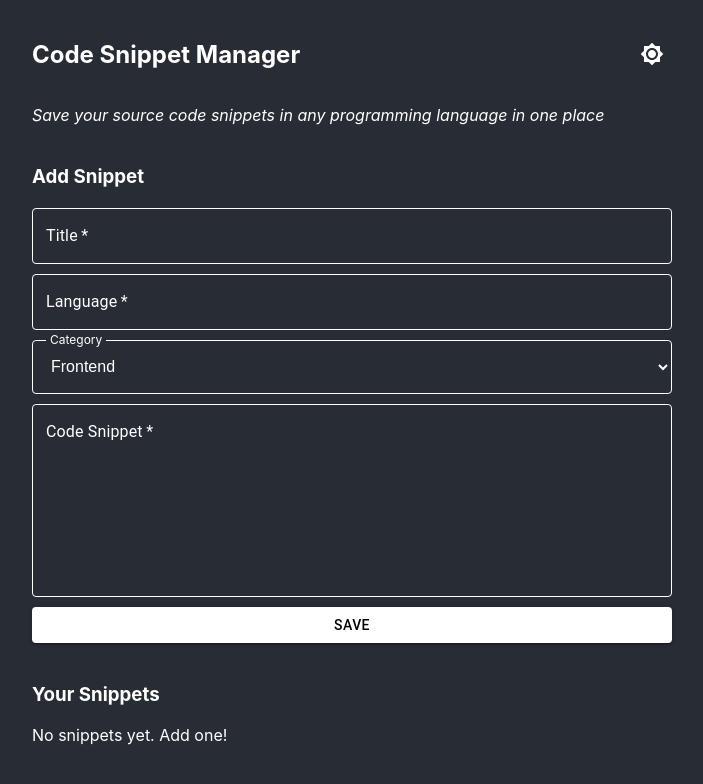
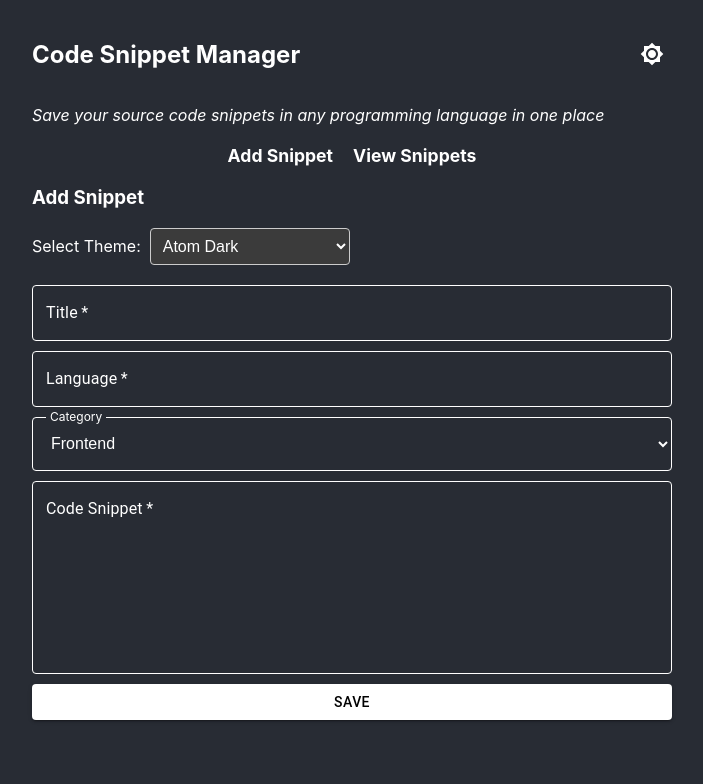
Before and after one commit to thedevarchive/code-snippet-manager, a React (Create React App) app: page / in a window 1280 px wide. Shown: the top 784 px of the page, without its empty margins (288-991 px from the left). Built offline with nearby package versions, Linux system fonts and the light colour scheme.

Commit message:
Added navigation bar allowing users to switch between the Add Snippet and View Snippets page

```diff
--- a/package.json
+++ b/package.json
@@ -13,6 +13,7 @@
     "@testing-library/user-event": "^13.5.0",
     "react": "^19.0.0",
     "react-dom": "^19.0.0",
+    "react-router-dom": "^7.3.0",
     "react-scripts": "5.0.1",
     "react-syntax-highlighter": "^15.6.1",
     "web-vitals": "^2.1.4"
--- a/src/App.jsx
+++ b/src/App.jsx
@@ -1,6 +1,5 @@
 import { useState, useEffect } from "react";
-import { CATEGORIES, SnippetForm } from "./components/SnippetForm";
-import SnippetList from "./components/SnippetList";
+import { BrowserRouter as Router, Routes, Route, Link } from "react-router-dom";
 import { IconButton } from "@mui/material";
 import Brightness4Icon from '@mui/icons-material/Brightness4';
 import Brightness7Icon from '@mui/icons-material/Brightness7';
@@ -15,12 +14,13 @@ import {
   tomorrow
 } from "react-syntax-highlighter/dist/esm/styles/prism";
 import { github, githubGist } from "react-syntax-highlighter/dist/esm/styles/hljs";
+import { AddSnippet } from "./pages/AddSnippet";
+import { ViewSnippets } from "./pages/ViewSnippets";
 
 // Project idea generated by ChatGPT and modified by Cursor
 // https://chatgpt.com/share/67d3a2dc-7214-8000-b4e3-f67597b45c66
 function App() {
   // states for adding snippets and languages
-  // load snippets and languages from localStorage (if user has any)
   const [snippets, setSnippets] = useState(() => {
     const storedSnippets = localStorage.getItem("snippets");
     return storedSnippets ? JSON.parse(storedSnippets) : [];
@@ -113,6 +113,7 @@ function App() {
   }, [snippets, languages, isDarkMode, theme, currentThemeOptions]);
 
   return (
+    <Router>
       <div className="App" style={{
         backgroundColor: isDarkMode ? '#282c34' : '#ffffff',
         color: isDarkMode ? '#ffffff' : '#000000',
@@ -123,108 +124,84 @@ function App() {
         left: 0
       }}>
         <div className="App-header">
-        <div style={{ width: "50%", margin: "auto", paddingTop: "20px", paddingBottom: "20px" }}>
+          <div style={{ width: "50%", margin: "auto", paddingTop: "20px" }}>
             <div style={{ display: 'flex', justifyContent: 'space-between', alignItems: 'center', marginBottom: '10px' }}>
               <h2>Code Snippet Manager</h2>
-            {/* toggle dark/light mode */}
               <IconButton onClick={toggleMode} color="inherit">
                 {isDarkMode ? <Brightness7Icon /> : <Brightness4Icon />}
               </IconButton>
             </div>
             <p><em>Save your source code snippets in any programming language in one place</em></p>
-          <div style={{ marginTop: "40px", marginBottom: "20px" }}>
-            <h3>Add Snippet</h3>
-          </div>
-          {/* form component for adding a snippet */}
-          <SnippetForm onSave={addSnippet} languages={languages} onAddLanguage={addLanguage} isDarkMode={isDarkMode} />
-          <div style={{ marginTop: "40px", marginBottom: "20px" }}>
-            <h3>Your Snippets</h3>
-            {
-              // show snippet list if there are snippets
-              // otherwise show a message to add a snippet
-              snippets.length > 0 ? (
-                <>
-                  <div style={{marginBottom: "20px"}}>
-                    {/* theme selector */}
-                    <label htmlFor="themeSelect">Select Theme: &nbsp;</label>
-                    <select
-                      value={Object.keys(currentThemeOptions).find(key => currentThemeOptions[key] === theme)}
-                      onChange={(e) => setTheme(currentThemeOptions[e.target.value])}
+
+            {/* Navigation */}
+            <nav style={{
+              marginTop: "20px",
+              marginBottom: "20px",
+              display: "flex",
+              gap: "20px",
+              justifyContent: "center"
+            }}>
+              <Link
+                to="/"
                 style={{
-                        padding: "8px",
-                        borderRadius: "4px",
-                        backgroundColor: isDarkMode ? "#3b3b3b" : "#ffffff",
-                        border: "1px solid #ccc",
-                        color: isDarkMode ? "#ffffff" : "#333",
-                        width: "200px",
-                        fontSize: "16px"
+                  color: isDarkMode ? '#ffffff' : '#000000',
+                  textDecoration: 'none',
+                  fontSize: '1.1rem',
+                  fontWeight: 'bold'
                 }}
               >
-                      {Object.keys(currentThemeOptions).map((themeName) => (
-                        <option key={themeName} value={themeName}>
-                          {themeName}
-                        </option>
-                      ))}
-                    </select>
-                  </div>
-                  <label htmlFor="categorySelect">Select Category: &nbsp;</label>
-                  <select
-                    onChange={(e) => setSelectedCategory(e.target.value)} value={selectedCategory}
+                Add Snippet
+              </Link>
+              <Link
+                to="/view"
                 style={{
-                      padding: "8px",
-                      borderRadius: "4px",
-                      backgroundColor: isDarkMode ? "#3b3b3b" : "#ffffff",
-                      border: "1px solid #ccc",
-                      color: isDarkMode ? "#ffffff" : "#333",
-                      width: "200px",
-                      fontSize: "16px",
-                      marginBottom: "20px"
-                    }}>
-                    <option value="All">All</option>
-                    {CATEGORIES.map((cat, index) => (
-                      <option key={index} value={cat}>{cat}</option>
-                    ))}
-                  </select>
-                  <label htmlFor="languageSelect">&nbsp; Select Language: &nbsp;</label>
-                  <select onChange={(e) => setSelectedLanguage(e.target.value)} value={selectedLanguage}
-                    style={{
-                      padding: "8px",
-                      borderRadius: "4px",
-                      backgroundColor: isDarkMode ? "#3b3b3b" : "#ffffff",
-                      border: "1px solid #ccc",
-                      color: isDarkMode ? "#ffffff" : "#333",
-                      width: "200px",
-                      fontSize: "16px",
-                      marginBottom: "20px"
-                    }}>
-                    <option value="All">All</option>
-                    {languages.map((lang, index) => (
-                      <option key={index} value={lang}>{lang}</option>
-                    ))}
-                  </select>
-                  {
-                    filteredSnippets.length > 0 ? (
-                      <div style={{ marginTop: "40px", marginBottom: "20px" }}>
-                        <SnippetList
-                          snippets={filteredSnippets}
+                  color: isDarkMode ? '#ffffff' : '#000000',
+                  textDecoration: 'none',
+                  fontSize: '1.1rem',
+                  fontWeight: 'bold'
+                }}
+              >
+                View Snippets
+              </Link>
+            </nav>
+
+            <Routes>
+              <Route
+                path="/"
+                element={
+                  <AddSnippet
+                    onSave={addSnippet}
+                    languages={languages}
+                    onAddLanguage={addLanguage}
+                    isDarkMode={isDarkMode}
+                    theme={theme}
+                    currentThemeOptions={currentThemeOptions}
+                    setTheme={setTheme}
+                  />
+                }
+              />
+              <Route
+                path="/view"
+                element={
+                  <ViewSnippets
+                    snippets={snippets}
+                    languages={languages}
                     onDelete={deleteSnippet}
+                    isDarkMode={isDarkMode}
                     theme={theme}
-                          isDarkMode={isDarkMode}
+                    selectedCategory={selectedCategory}
+                    setSelectedCategory={setSelectedCategory}
+                    selectedLanguage={selectedLanguage}
+                    setSelectedLanguage={setSelectedLanguage}
+                    filteredSnippets={filteredSnippets}
                   />
-                      </div>
-                    ) : (
-                      <p>No snippets in this category yet. Add some more snippets to see them here!</p>
-                    )
                 }
-                </>
-              ) : (
-                <p>No snippets yet. Add one!</p>
-              )
-            }
+              />
+            </Routes>
           </div>
         </div>
       </div>
-    </div>
+    </Router>
   );
 }
 
--- /dev/null
+++ b/src/pages/AddSnippet.jsx
@@ -0,0 +1,37 @@
+import { SnippetForm } from "../components/SnippetForm";
+
+export const AddSnippet = ({ onSave, languages, onAddLanguage, isDarkMode, theme, currentThemeOptions, setTheme }) => {
+  return (
+    <div>
+      <h3>Add Snippet</h3>
+      <div style={{ marginBottom: "20px" }}>
+        <label htmlFor="themeSelect">Select Theme: &nbsp;</label>
+        <select
+          value={Object.keys(currentThemeOptions).find(key => currentThemeOptions[key] === theme)}
+          onChange={(e) => setTheme(currentThemeOptions[e.target.value])}
+          style={{
+            padding: "8px",
+            borderRadius: "4px",
+            backgroundColor: isDarkMode ? "#3b3b3b" : "#ffffff",
+            border: "1px solid #ccc",
+            color: isDarkMode ? "#ffffff" : "#333",
+            width: "200px",
+            fontSize: "16px"
+          }}
+        >
+          {Object.keys(currentThemeOptions).map((themeName) => (
+            <option key={themeName} value={themeName}>
+              {themeName}
+            </option>
+          ))}
+        </select>
+      </div>
+      <SnippetForm
+        onSave={onSave}
+        languages={languages}
+        onAddLanguage={onAddLanguage}
+        isDarkMode={isDarkMode}
+      />
+    </div>
+  );
+};
--- /dev/null
+++ b/src/pages/ViewSnippets.jsx
@@ -0,0 +1,77 @@
+import { CATEGORIES } from "../components/SnippetForm";
+import SnippetList from "../components/SnippetList";
+
+export const ViewSnippets = ({
+  snippets,
+  languages,
+  onDelete,
+  isDarkMode,
+  theme,
+  selectedCategory,
+  setSelectedCategory,
+  selectedLanguage,
+  setSelectedLanguage,
+  filteredSnippets
+}) => {
+  return (
+    <div>
+      <h3>Your Snippets</h3>
+      {snippets.length > 0 ? (
+        <>
+          <label htmlFor="categorySelect">Select Category: &nbsp;</label>
+          <select
+            onChange={(e) => setSelectedCategory(e.target.value)}
+            value={selectedCategory}
+            style={{
+              padding: "8px",
+              borderRadius: "4px",
+              backgroundColor: isDarkMode ? "#3b3b3b" : "#ffffff",
+              border: "1px solid #ccc",
+              color: isDarkMode ? "#ffffff" : "#333",
+              width: "200px",
+              fontSize: "16px",
+              marginBottom: "20px"
+            }}>
+            <option value="All">All</option>
+            {CATEGORIES.map((cat, index) => (
+              <option key={index} value={cat}>{cat}</option>
+            ))}
+          </select>
+          <label htmlFor="languageSelect">&nbsp; Select Language: &nbsp;</label>
+          <select
+            onChange={(e) => setSelectedLanguage(e.target.value)}
+            value={selectedLanguage}
+            style={{
+              padding: "8px",
+              borderRadius: "4px",
+              backgroundColor: isDarkMode ? "#3b3b3b" : "#ffffff",
+              border: "1px solid #ccc",
+              color: isDarkMode ? "#ffffff" : "#333",
+              width: "200px",
+              fontSize: "16px",
+              marginBottom: "20px"
+            }}>
+            <option value="All">All</option>
+            {languages.map((lang, index) => (
+              <option key={index} value={lang}>{lang}</option>
+            ))}
+          </select>
+          {filteredSnippets.length > 0 ? (
+            <div style={{ marginTop: "20px" }}>
+              <SnippetList
+                snippets={filteredSnippets}
+                onDelete={onDelete}
+                theme={theme}
+                isDarkMode={isDarkMode}
+              />
+            </div>
+          ) : (
+            <p>No snippets in this category yet. Add some more snippets to see them here!</p>
+          )}
+        </>
+      ) : (
+        <p>No snippets yet. Add one!</p>
+      )}
+    </div>
+  );
+};
```
Also changed, not shown: 2 other files (tests, documents, lock files or other folders). Lines whose indentation alone changed are shown as unchanged.
